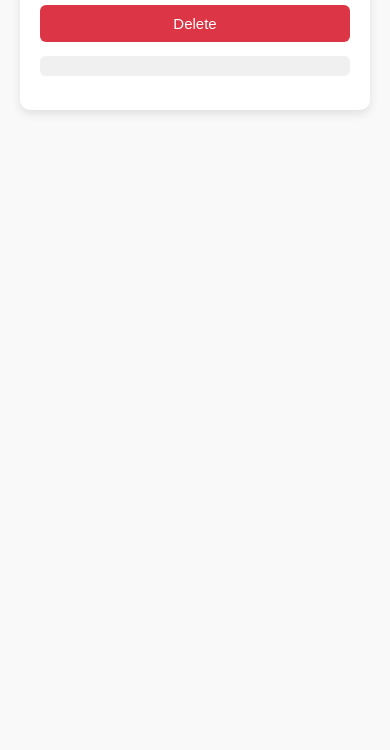
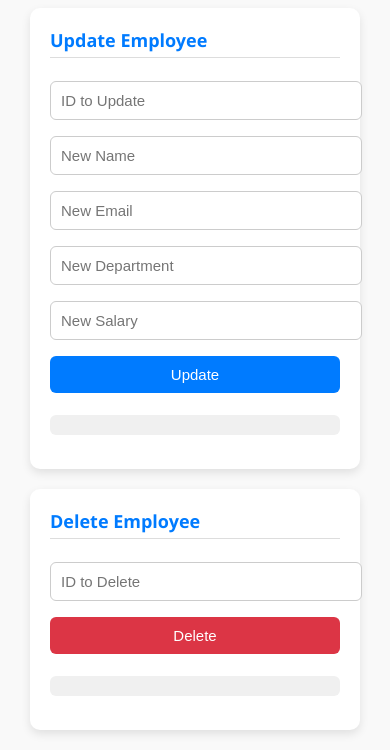
Before and after one commit to vakakiranreddy/EmployeeManagementAPI-, a plain HTML site: page wwwroot/index.html in a window 390 px wide. Shown: the part 1031-1781 px from the top of the page. Before the commit the page ends 1161 px from the top, so only its background shows below. Drawn offline with nearby package versions, Linux system fonts and the light colour scheme.

Commit message:
Update index.html with responsive design and mobile fixes

```diff
--- a/wwwroot/index.html
+++ b/wwwroot/index.html
@@ -3,13 +3,12 @@
 <head>
     <meta charset="UTF-8">
     <title>Employee Manager</title>
+    <meta name="viewport" content="width=device-width, initial-scale=1.0">
     <script src="https://cdn.jsdelivr.net/npm/axios/dist/axios.min.js"></script>
-    <meta name="viewport" content="width=device-width, initial-scale=1.0">
     <style>
         :root {
             --primary: #007BFF;
             --danger: #dc3545;
-            --success: #28a745;
             --bg: #f9f9f9;
             --text: #333;
         }
@@ -17,44 +16,45 @@
         body {
             font-family: 'Segoe UI', Tahoma, Geneva, Verdana, sans-serif;
             margin: 0;
-            padding: 20px;
+            padding: 0;
             background-color: var(--bg);
             color: var(--text);
         }
 
         h1 {
             text-align: center;
-            margin-bottom: 40px;
-            color: var(--primary);
+            padding: 20px;
+            background-color: var(--primary);
+            color: white;
+            margin: 0;
         }
 
-        .container {
-            display: flex;
-            flex-wrap: wrap;
+        main {
+            padding: 20px;
+        }
+
+        .grid-container {
+            display: grid;
+            grid-template-columns: repeat(auto-fit, minmax(320px, 1fr));
             gap: 20px;
-            justify-content: center;
         }
 
         .section {
             background: white;
             border-radius: 10px;
             padding: 20px;
-            box-shadow: 0 4px 10px rgba(0,0,0,0.1);
-            width: 100%;
-            max-width: 420px;
-            flex: 1;
+            box-shadow: 0 4px 10px rgba(0, 0, 0, 0.1);
         }
 
             .section h2 {
                 margin-top: 0;
-                font-size: 20px;
+                font-size: 18px;
                 color: var(--primary);
                 border-bottom: 1px solid #ddd;
                 padding-bottom: 5px;
             }
 
         input, button {
-            display: block;
             width: 100%;
             margin: 8px 0;
             padding: 10px;
@@ -67,11 +67,20 @@
             background-color: var(--primary);
             color: white;
             border: none;
-            transition: 0.3s ease;
+            cursor: pointer;
+            transition: background 0.3s ease;
         }
 
             button:hover {
                 background-color: #0056b3;
+            }
+
+        .danger {
+            background-color: var(--danger);
+        }
+
+            .danger:hover {
+                background-color: #b02a37;
             }
 
         pre {
@@ -84,8 +93,8 @@
         }
 
         @media (max-width: 600px) {
-            .section {
-                width: 100%;
+            body {
+                padding: 0 10px;
             }
         }
     </style>
@@ -93,9 +102,8 @@
 <body>
 
     <h1>Employee Management</h1>
-
-    <div class="container">
-
+    <main>
+        <div class="grid-container">
             <div class="section">
                 <h2>Get All Employees</h2>
                 <button onclick="getAll()">Fetch All</button>
@@ -133,20 +141,19 @@
             <div class="section">
                 <h2>Delete Employee</h2>
                 <input type="number" id="deleteId" placeholder="ID to Delete">
-            <button onclick="deleteEmployee()" style="background-color: var(--danger);">Delete</button>
+                <button onclick="deleteEmployee()" class="danger">Delete</button>
                 <pre id="deleteResult"></pre>
             </div>
-
         </div>
+    </main>
 
     <script>
-  const baseUrl = "https://localhost:7095/api/employees";
+        const baseUrl = "https://employeemanagementapi-kiran.onrender.com/api/employees";
 
         function getAll() {
             axios.get(baseUrl)
                 .then(res => {
-        document.getElementById("allEmployees").textContent =
-          JSON.stringify(res.data, null, 2);
+                    document.getElementById("allEmployees").textContent = JSON.stringify(res.data, null, 2);
                 })
                 .catch(err => alert("Error: " + err));
         }
@@ -155,10 +162,11 @@
             const id = document.getElementById("getId").value;
             axios.get(`${baseUrl}/${id}`)
                 .then(res => {
-        document.getElementById("oneEmployee").textContent =
-          JSON.stringify(res.data, null, 2);
+                    document.getElementById("oneEmployee").textContent = JSON.stringify(res.data, null, 2);
                 })
-      .catch(() => document.getElementById("oneEmployee").textContent = "Not Found");
+                .catch(() => {
+                    document.getElementById("oneEmployee").textContent = "Not Found";
+                });
         }
 
         function createEmployee() {
@@ -170,8 +178,7 @@
             };
             axios.post(baseUrl, employee)
                 .then(res => {
-        document.getElementById("createResult").textContent =
-          JSON.stringify(res.data, null, 2);
+                    document.getElementById("createResult").textContent = JSON.stringify(res.data, null, 2);
                 })
                 .catch(err => alert("Error: " + err));
         }
@@ -187,10 +194,11 @@
             };
             axios.put(`${baseUrl}/${id}`, employee)
                 .then(res => {
-        document.getElementById("updateResult").textContent =
-          JSON.stringify(res.data, null, 2);
+                    document.getElementById("updateResult").textContent = JSON.stringify(res.data, null, 2);
                 })
-      .catch(() => document.getElementById("updateResult").textContent = "Not Found or Error");
+                .catch(() => {
+                    document.getElementById("updateResult").textContent = "Not Found or Error";
+                });
         }
 
         function deleteEmployee() {
@@ -199,7 +207,9 @@
                 .then(() => {
                     document.getElementById("deleteResult").textContent = "Deleted Successfully";
                 })
-      .catch(() => document.getElementById("deleteResult").textContent = "Not Found");
+                .catch(() => {
+                    document.getElementById("deleteResult").textContent = "Not Found";
+                });
         }
     </script>
 
```
Lines whose indentation alone changed are shown as unchanged.
